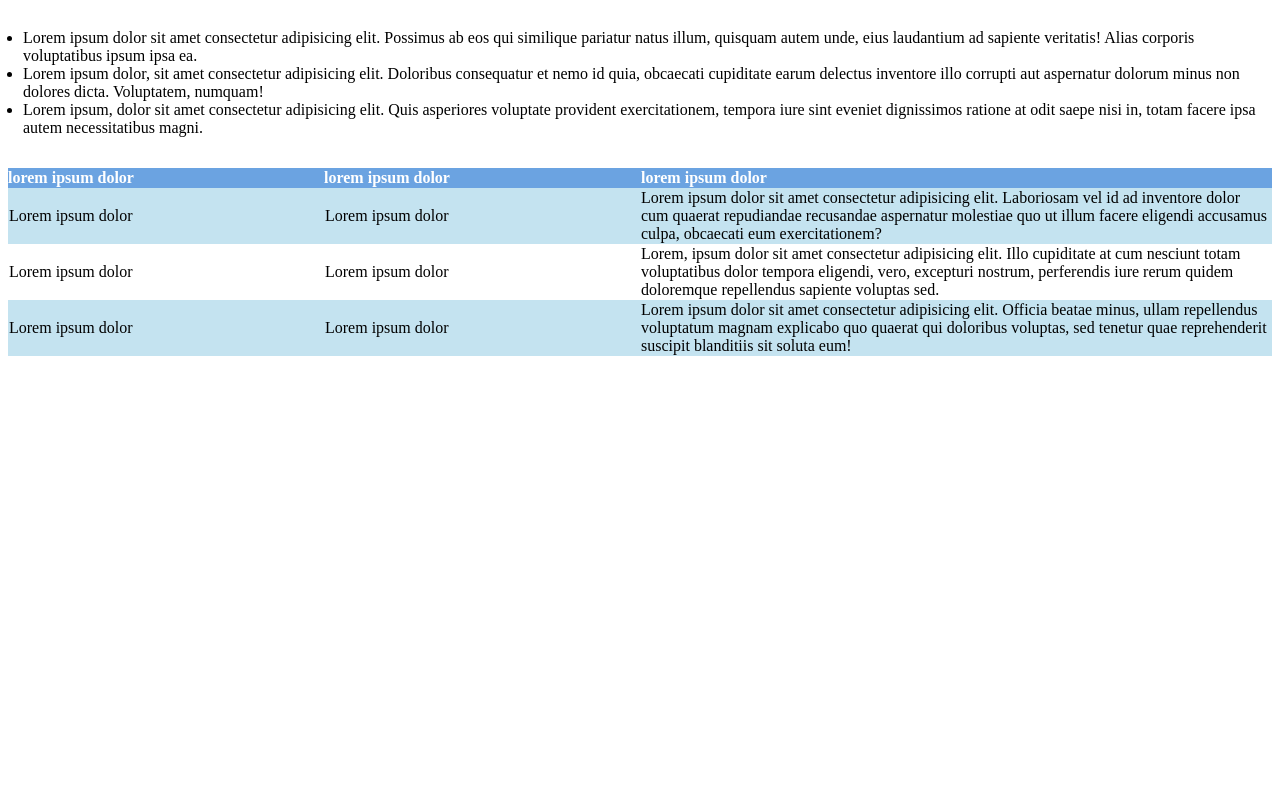
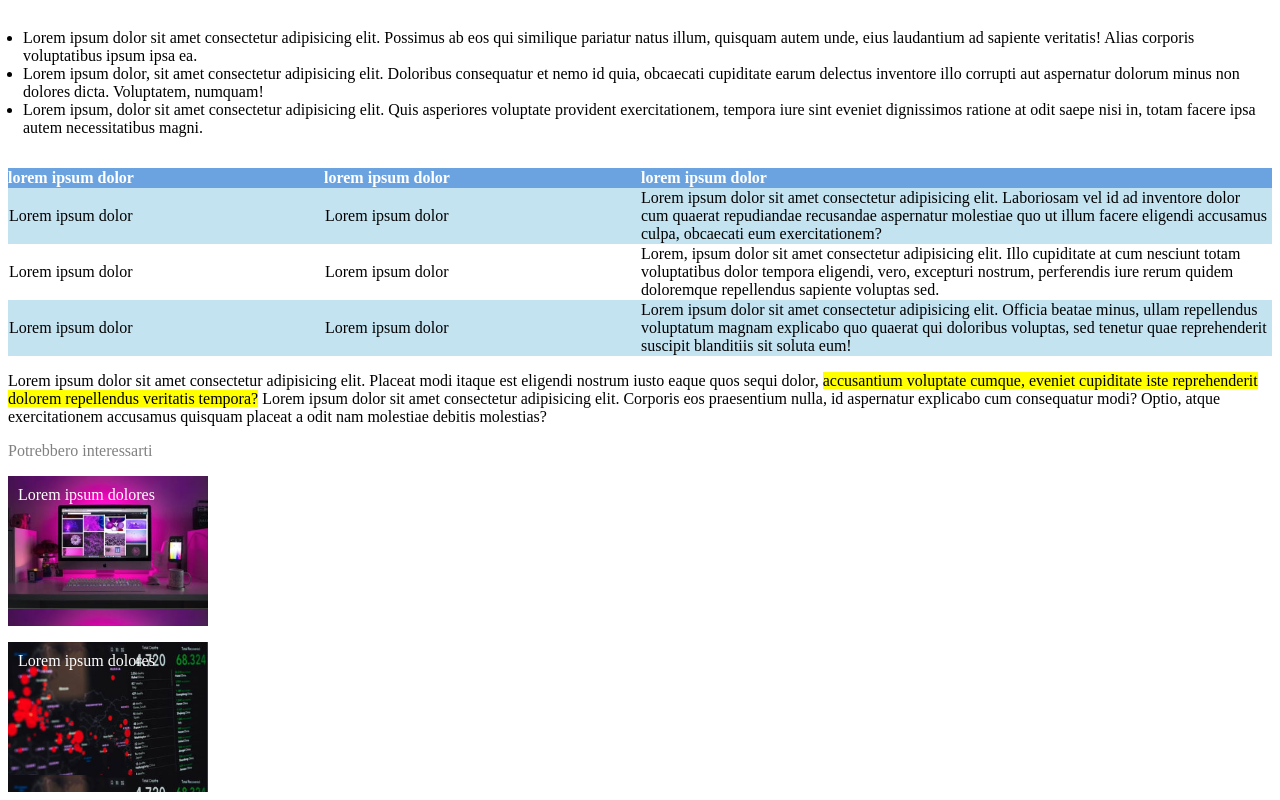
Before and after one commit to MattiaMorriale/html-css-booleaner, a plain HTML site: page index.html in a window 1280 px wide. Shown: the part 835-1635 px from the top of the page. Before the commit the page ends 1199 px from the top, so only its background shows below. Drawn offline with Linux system fonts and the light colour scheme.

Commit message:
inseriemento delle ultime immagini

```diff
--- a/CSS/style.css
+++ b/CSS/style.css
@@ -30,7 +30,7 @@ body{
 
 }
 
-.autore{
+.intestazioni{
 
     color: grey;
     margin-bottom: 20px;
@@ -99,3 +99,27 @@ table{
 background-color: #c4e3f0;
 
  }
+
+ .testo{
+
+    color: white;
+    padding: 10px;
+
+ }
+
+ .prima-immagine{
+
+    background-image: url(../img/monitor.jpg);
+    background-size: contain;
+    width: 200px;
+    height: 150px;
+
+ }
+
+ .seconda-immagine{
+
+    background-image: url(../img/graph.jpg);
+    background-size: contain;
+    width: 200px;
+    height: 150px;
+ }
--- a/index.html
+++ b/index.html
@@ -23,7 +23,7 @@
             </h1>
 
             <!-- autore -->
-            <div class="autore">
+            <div class="intestazioni">
                 Scritto da <span id="nome">The Booleaner</span><br> <span class="data">il 10/10/2020</span>
             </div>
 
@@ -111,7 +111,17 @@
                 </tbody>
             </table>
 
+            <p>Lorem ipsum dolor sit amet consectetur adipisicing elit. Placeat modi itaque est eligendi nostrum iusto eaque quos sequi dolor, <span class="testo-evidenziato">accusantium voluptate cumque, eveniet cupiditate iste reprehenderit dolorem repellendus veritatis tempora?</span> Lorem ipsum dolor sit amet consectetur adipisicing elit. Corporis eos praesentium nulla, id aspernatur explicabo cum consequatur modi? Optio, atque exercitationem accusamus quisquam placeat a odit nam molestiae debitis molestias?</p>
 
+            <span class="intestazioni">Potrebbero interessarti</span>
+            <!-- ultime immagini -->
+            <div class="prima-immagine">
+                <p class="testo">Lorem ipsum dolores</p>
+            </div>
+
+            <div class="seconda-immagine">
+                <p class="testo">Lorem ipsum dolores</p>
+            </div>
         </div>
 
     </main>
```
